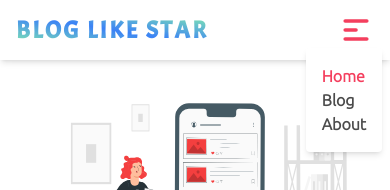
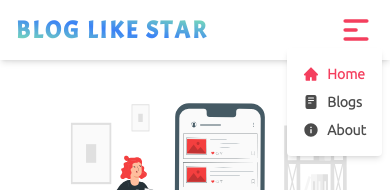
Before and after one commit to atultrp/blog-like-star, a Next.js app: page / in a window 390 px wide. Both pictures are taken after a click on the icon 356 px from the left and 30 px from the top of the page. Shown: the top 190 px of the page. Built offline with nearby package versions, Linux system fonts and the light colour scheme; no server answers; the database is empty.

Commit message:
header fixes

```diff
--- a/src/components/Layout/Header.js
+++ b/src/components/Layout/Header.js
@@ -3,7 +3,10 @@ import Link from 'next/link'
 import { FaPenNib } from 'react-icons/fa'
 import { HiMenuAlt1 } from 'react-icons/hi';
 import useOnClickOutside from '../../hooks/useOnClickOutside';
-import {useRouter} from 'next/router';
+import { useRouter } from 'next/router';
+import { AiFillHome } from 'react-icons/ai';
+import { IoReader } from 'react-icons/io5'
+import { MdInfo } from 'react-icons/md'
 
 const Header = () => {
   const router = useRouter()
@@ -43,20 +46,29 @@ const Header = () => {
       </nav>
 
       {/* Mobile */}
-      <nav className="md:hidden py-3 px-4 shadow-md sticky top-0 z-50 items-center bg-white">
+      <nav className="md:hidden py-3 px-4 shadow-md sticky top-0 z-50 items-center bg-white" ref={popUpRef}>
         <div className=" flex justify-between items-center">
           <h1 className="text-2xl font-bold uppercase cursor-pointer items-center custom-font tracking-widest text-transparent bg-clip-text bg-gradient-to-tr from-green-300 via-blue-500 to-green-300">Blog Like Star</h1>
           <HiMenuAlt1 className="text-4xl text-rose-500" onClick={() => { modal ? setModal(false) : setModal(true) }} />
         </div>
-        <ul className={`${modal ? 'block' : 'hidden'} absolute right-2 px-4 py-4 shadow-md rounded bg-white font-semibold`} ref={popUpRef}>
+        <ul className={`${modal ? 'block' : 'hidden'} absolute right-2 px-4 py-4 shadow-md rounded bg-white font-semibold space-y-2`}>
           <Link href={"/"} >
-            <li className={`${router.pathname === "/" ? "opacity-100 text-rose-500 cursor-pointer" : "opacity-70 hover:text-rose-500 hover:scale-110 ease-in-out duration-200 cursor-pointer"}`}>Home</li>
+            <li className={`flex items-center space-x-2 ${router.pathname === "/" ? "opacity-100 text-rose-500 cursor-pointer" : "opacity-70 cursor-pointer"}`}>
+              <AiFillHome />
+              <span className='text-sm'>Home</span>
+            </li>
           </Link>
           <Link href={"/blog"} >
-            <li className={`${router.pathname === "/blog" ? "opacity-100 text-rose-500 cursor-pointer" : "opacity-70 hover:text-rose-500 hover:scale-110 ease-in-out duration-200 cursor-pointer"}`}>Blog</li>
+            <li className={`flex items-center space-x-2 ${router.pathname === "/blog" ? "opacity-100 text-rose-500 cursor-pointer" : "opacity-70 cursor-pointer"}`}>
+              <IoReader />
+              <span className='text-sm'>Blogs</span>
+            </li>
           </Link>
           <Link href={"/about"} >
-            <li className={`${router.pathname === "/about" ? "opacity-100 text-rose-500 cursor-pointer" : "opacity-70 hover:text-rose-500 hover:scale-110 ease-in-out duration-200 cursor-pointer"}`}>About</li>
+            <li className={`flex items-center space-x-2 ${router.pathname === "/about" ? "opacity-100 text-rose-500 cursor-pointer" : "opacity-70 cursor-pointer"}`}>
+              <MdInfo />
+              <span className='text-sm'>About</span>
+            </li>
           </Link>
         </ul>
         <Link href={"/createBlog"}>
```
